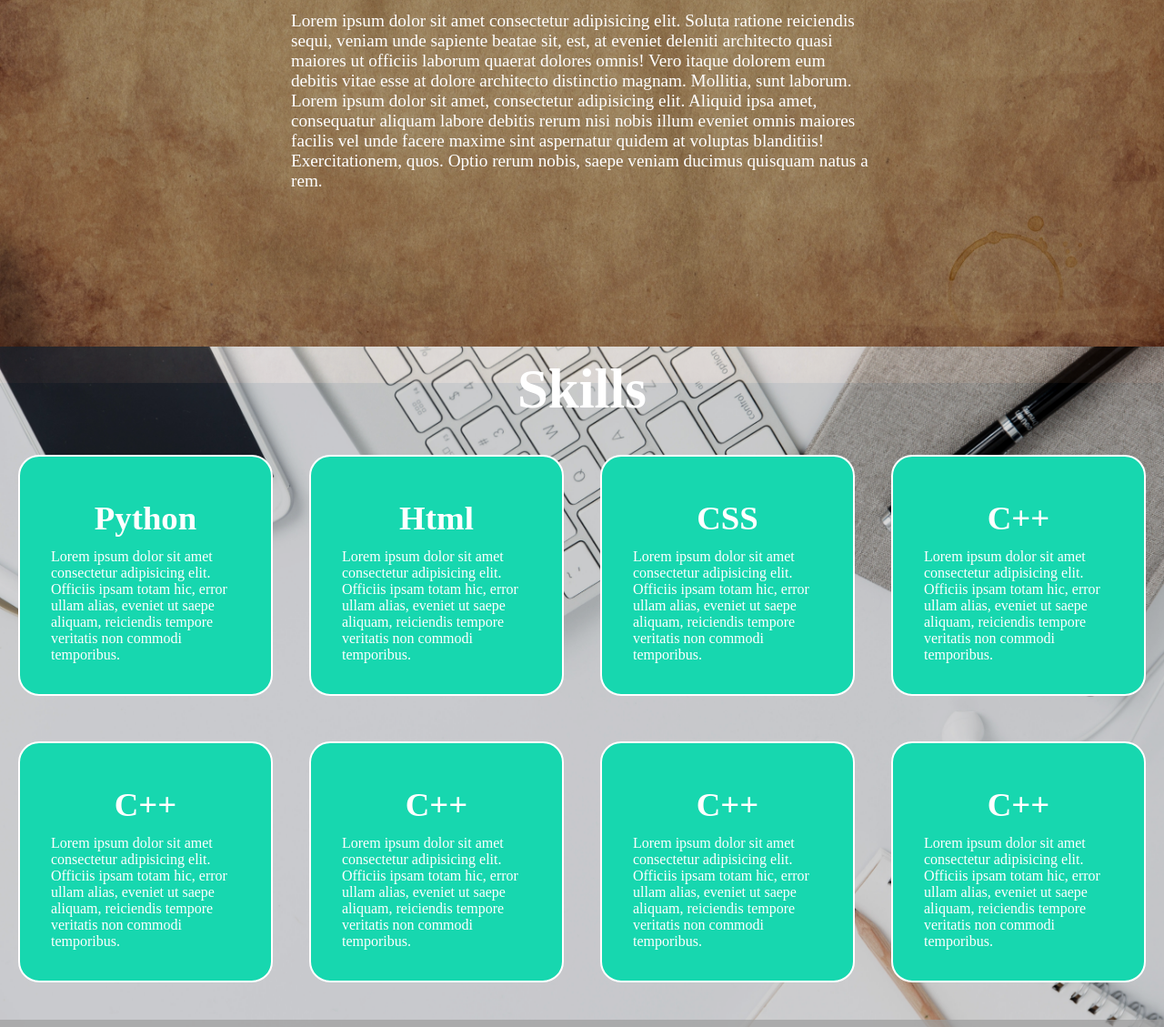
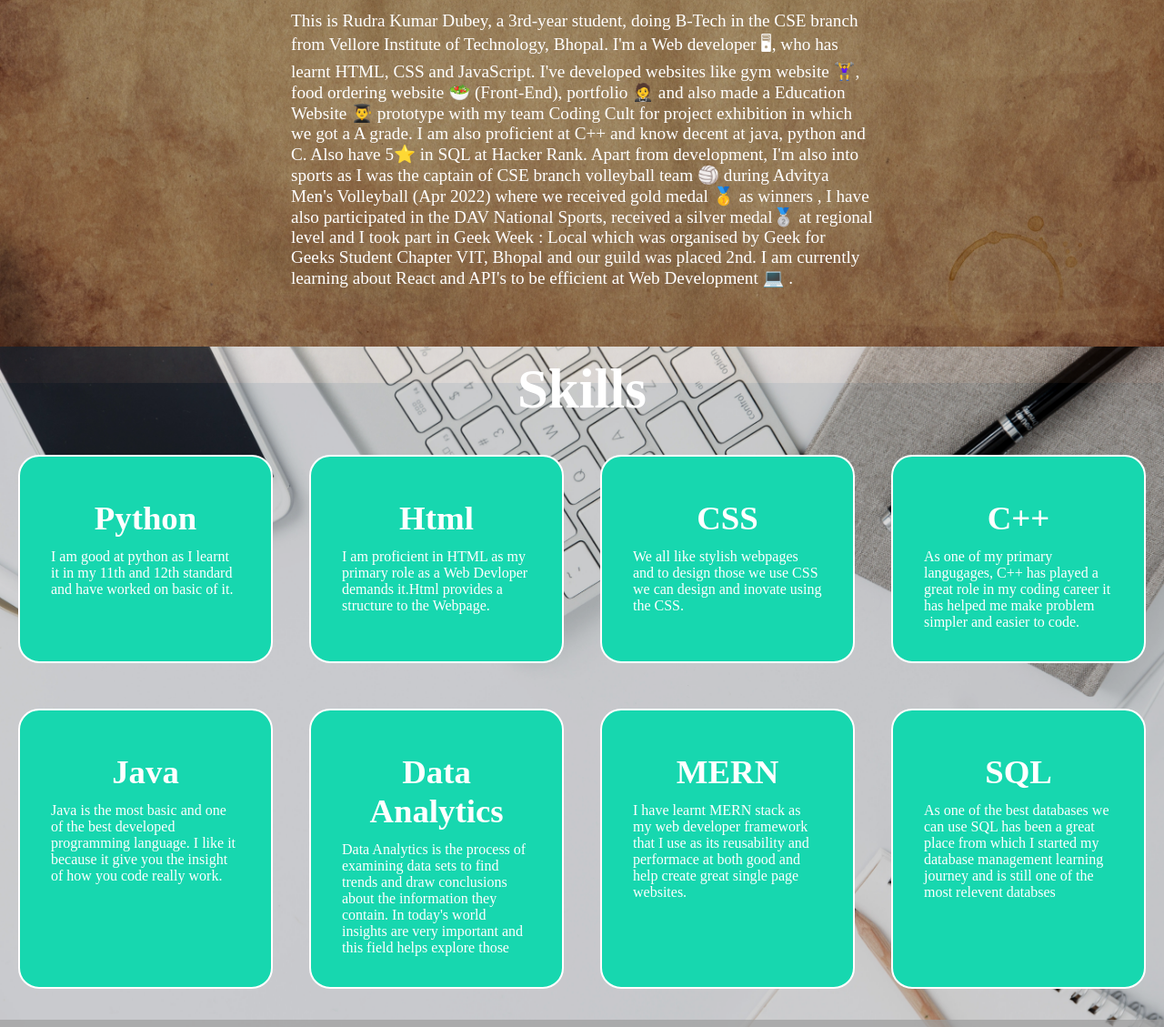
Before and after one commit to Rudra-Kumar-Dubey/Porfolio-Website, a plain HTML site: page index.html in a window 1280 px wide. Shown: the part 379-1508 px from the top of the page at 91% size. Drawn offline with Linux system fonts and the light colour scheme.

Commit message:
index.html

```diff
--- a/index.html
+++ b/index.html
@@ -34,14 +34,11 @@
         <div>
             <h1 class="h-primary center">Rudra Kumar Dubey</h1>
             <p>
-                Lorem ipsum dolor sit amet consectetur adipisicing elit. Soluta ratione reiciendis sequi, veniam unde
-                sapiente beatae sit, est, at eveniet deleniti architecto quasi maiores ut officiis laborum quaerat
-                dolores
-                omnis! Vero itaque dolorem eum debitis vitae esse at dolore architecto distinctio magnam. Mollitia, sunt
-                laborum. Lorem ipsum dolor sit amet, consectetur adipisicing elit. Aliquid ipsa amet, consequatur
-                aliquam labore debitis rerum nisi nobis illum eveniet omnis maiores facilis vel unde facere maxime sint
-                aspernatur quidem at voluptas blanditiis! Exercitationem, quos. Optio rerum nobis, saepe veniam ducimus
-                quisquam natus a rem.
+                This is Rudra Kumar Dubey, a 3rd-year student, doing B-Tech in the CSE branch from Vellore Institute of Technology, Bhopal. I'm a Web developer 🖥, who has learnt HTML, CSS and JavaScript.
+                I've developed websites like gym website 🏋️‍♀️, food ordering website 🥗 (Front-End), portfolio 🤵 and also made a Education Website 👨‍🎓 prototype with my team Coding Cult for project exhibition in which we got a A grade.
+                I am also proficient at C++ and know decent at java, python and C. Also have 5⭐ in SQL at Hacker Rank. Apart from development, I'm also into sports as I was the captain of CSE branch volleyball team 🏐 during Advitya Men's Volleyball (Apr 2022) where we received gold medal 🥇 as winners ,
+                I have also participated in the DAV National Sports, received a silver medal🥈 at regional level and I took part in Geek Week : Local which was organised by Geek for Geeks Student Chapter VIT, Bhopal and our guild was placed 2nd.
+                I am currently learning about React and API's to be efficient at Web Development 💻 .
             </p>
         </div>
     </section>
@@ -51,43 +48,36 @@
         <div class="container">
             <div class="box">
                 <h2 class="h-secondary center">Python</h2>
-                <p>Lorem ipsum dolor sit amet consectetur adipisicing elit. Officiis ipsam totam hic, error ullam alias,
-                    eveniet ut saepe aliquam, reiciendis tempore veritatis non commodi temporibus.</p>
+                <p>I am good at python as I learnt it in my 11th and 12th standard and have worked on basic of it.</p>
             </div>
             <div class="box">
                 <h2 class="h-secondary center">Html</h2>
-                <p>Lorem ipsum dolor sit amet consectetur adipisicing elit. Officiis ipsam totam hic, error ullam alias,
-                    eveniet ut saepe aliquam, reiciendis tempore veritatis non commodi temporibus.</p>
+                <p>I am proficient in HTML as my primary role as a Web Devloper demands it.Html provides a structure to the Webpage.</p>
             </div>
             <div class="box">
                 <h2 class="h-secondary center">CSS</h2>
-                <p>Lorem ipsum dolor sit amet consectetur adipisicing elit. Officiis ipsam totam hic, error ullam alias,
-                    eveniet ut saepe aliquam, reiciendis tempore veritatis non commodi temporibus.</p>
+                <p>We all like stylish webpages and to design those we use CSS we can design and inovate using the CSS.</p>
             </div>
             <div class="box">
                 <h2 class="h-secondary center">C++</h2>
-                <p>Lorem ipsum dolor sit amet consectetur adipisicing elit. Officiis ipsam totam hic, error ullam alias,
-                    eveniet ut saepe aliquam, reiciendis tempore veritatis non commodi temporibus.</p>
+                <p>As one of my primary langugages, C++ has played a great role in my coding career it has helped me make problem simpler and easier to code.</p>
             </div>
             <div class="box">
-                <h2 class="h-secondary center">C++</h2>
-                <p>Lorem ipsum dolor sit amet consectetur adipisicing elit. Officiis ipsam totam hic, error ullam alias,
-                    eveniet ut saepe aliquam, reiciendis tempore veritatis non commodi temporibus.</p>
+                <h2 class="h-secondary center">Java</h2>
+                <p>Java is the most basic and one of the best developed programming language. I like it because it give you the insight of how you code really work.</p>
             </div>
             <div class="box">
-                <h2 class="h-secondary center">C++</h2>
-                <p>Lorem ipsum dolor sit amet consectetur adipisicing elit. Officiis ipsam totam hic, error ullam alias,
-                    eveniet ut saepe aliquam, reiciendis tempore veritatis non commodi temporibus.</p>
+                <h2 class="h-secondary center">Data Analytics</h2>
+                <p>Data Analytics is the process of examining data sets to find trends and draw conclusions about the information they contain. In today's world insights are very important
+                and this field helps explore those</p>
             </div>
             <div class="box">
-                <h2 class="h-secondary center">C++</h2>
-                <p>Lorem ipsum dolor sit amet consectetur adipisicing elit. Officiis ipsam totam hic, error ullam alias,
-                    eveniet ut saepe aliquam, reiciendis tempore veritatis non commodi temporibus.</p>
+                <h2 class="h-secondary center">MERN</h2>
+                <p>I have learnt MERN stack as my web developer framework that I use as its reusability and performace at both good and help create great single page websites.</p>
             </div>
             <div class="box">
-                <h2 class="h-secondary center">C++</h2>
-                <p>Lorem ipsum dolor sit amet consectetur adipisicing elit. Officiis ipsam totam hic, error ullam alias,
-                    eveniet ut saepe aliquam, reiciendis tempore veritatis non commodi temporibus.</p>
+                <h2 class="h-secondary center">SQL</h2>
+                <p>As one of the best databases we can use SQL has been a great place from which I started my database management learning journey and is still one of the most relevent databses</p>
             </div>
         </div>
     </section>
```
